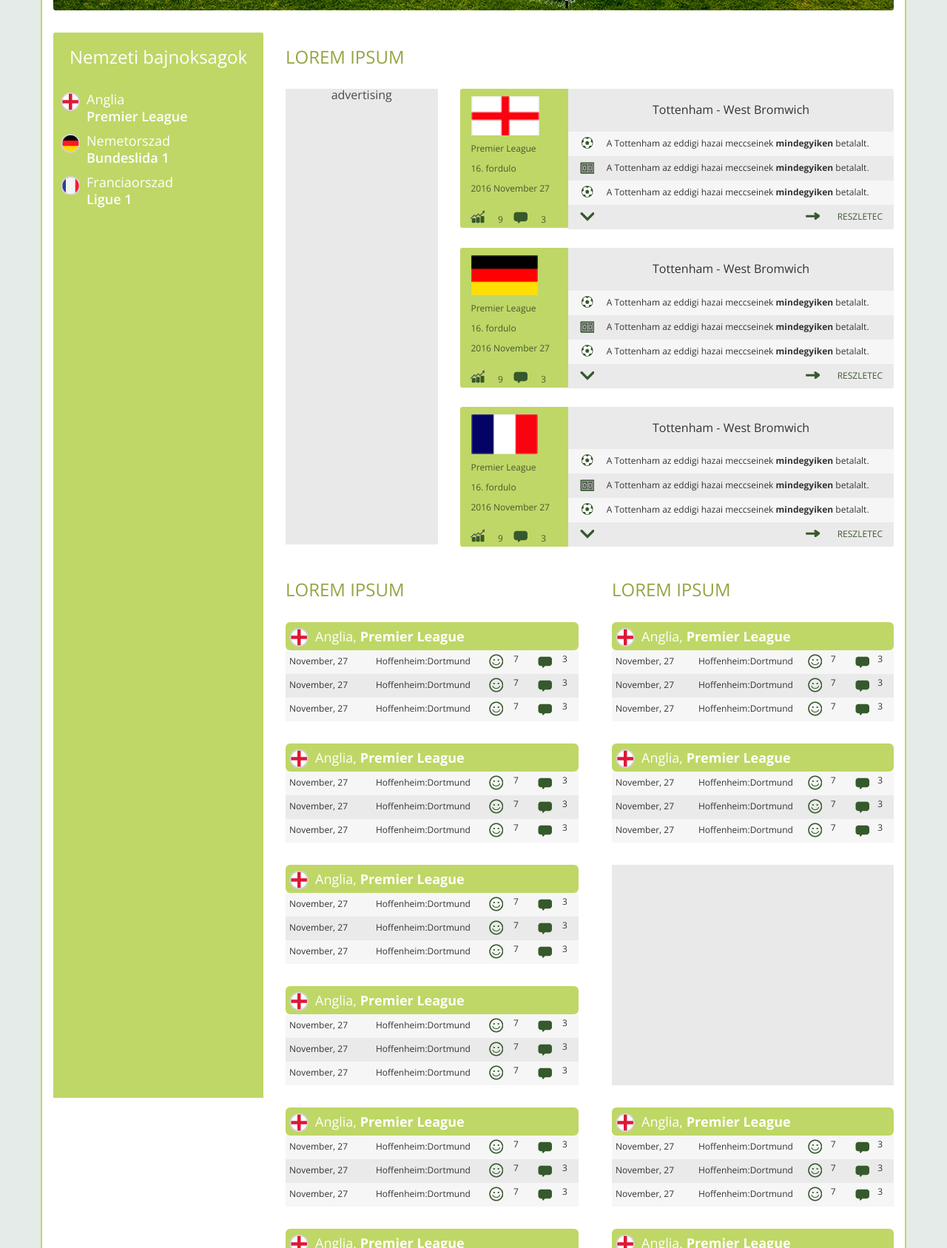
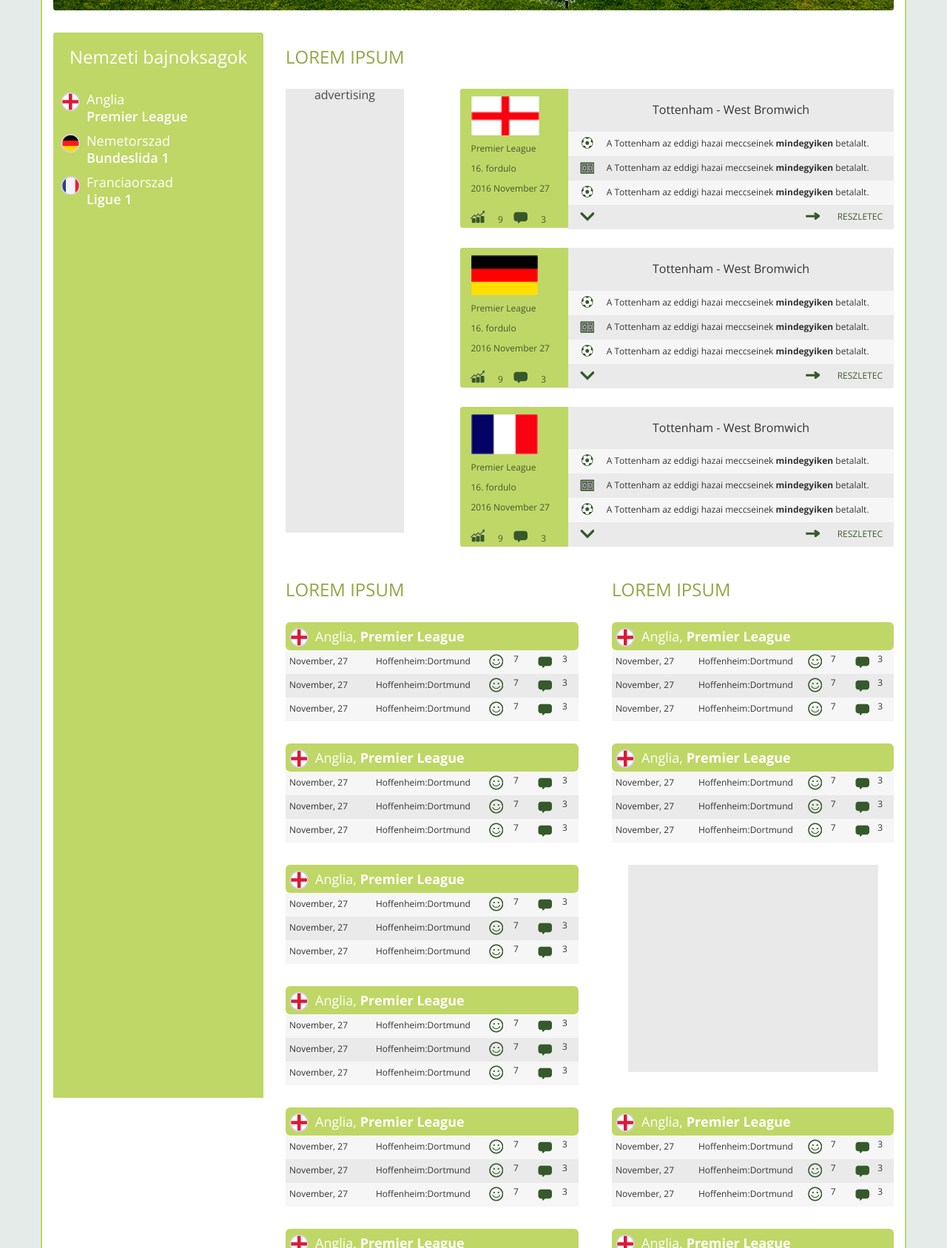
Before and after one commit to runo94/calc, a plain HTML site: page index.html in a window 1280 px wide. Shown: the part 160-1847 px from the top of the page at 74% size. Drawn offline with nearby package versions, Linux system fonts and the light colour scheme.

Commit message:
small fix

```diff
--- a/index.html
+++ b/index.html
@@ -49,9 +49,11 @@
 		<div class="left_margin_block">
 			<div class="title"><h2>Lorem ipsum</h2></div>
 			<div class="col-lg-3 hidden-md hidden-sm hidden-xs advertising">
-				<p>
-					advertising
-				</p>
+				<div class="row">
+					<p style="width: 160px; height: 600px; background: #e9e9e9;">
+						advertising
+					</p>
+				</div>
 			</div>
 			<div class="col-lg-9 col-md-12 col-sm-12 col-xs-12 match">
 				<div class="row">
@@ -774,6 +776,7 @@
 					</div>
 					<div class="col-lg-12 col-md-12 col-sm-12 col-xs-12">
 						<div class="col-lg-12 adv2 hidden-md hidden-sm hidden-xs">
+						<div style="background: #e9e9e9; width: 338px; height: 280px; margin: 0 auto;"></div>
 						</div>
 					</div>
 					<div class="col-lg-12 col-md-12 col-sm-12 col-xs-12 league_event">
@@ -794,7 +797,7 @@
 											<div class="col-lg-6 col-md-6 col-sm-6 col-xs-6 smile">
 											 7
 											</div>
-											<div class="col-lg-6 col-md-6 col-sm-6 comments">
+											<div class="col-lg-6 col-md-6 col-sm-6 col-xs-6 comments">
 											 3
 											</div>
 										</div>
--- a/style.css
+++ b/style.css
@@ -101,8 +101,6 @@ h2 {
 }
 
 .content .advertising {
-	background-color: #e9e9e9;
-	height: 616px;
 	color: #4a4a4a;
 	text-align: center;
 }
@@ -384,7 +382,6 @@ h2 {
 }
 
 .adv2{
-	background: #e9e9e9;
 	height: 298px;
 	margin: 0 0 30px 0;
 }
```
